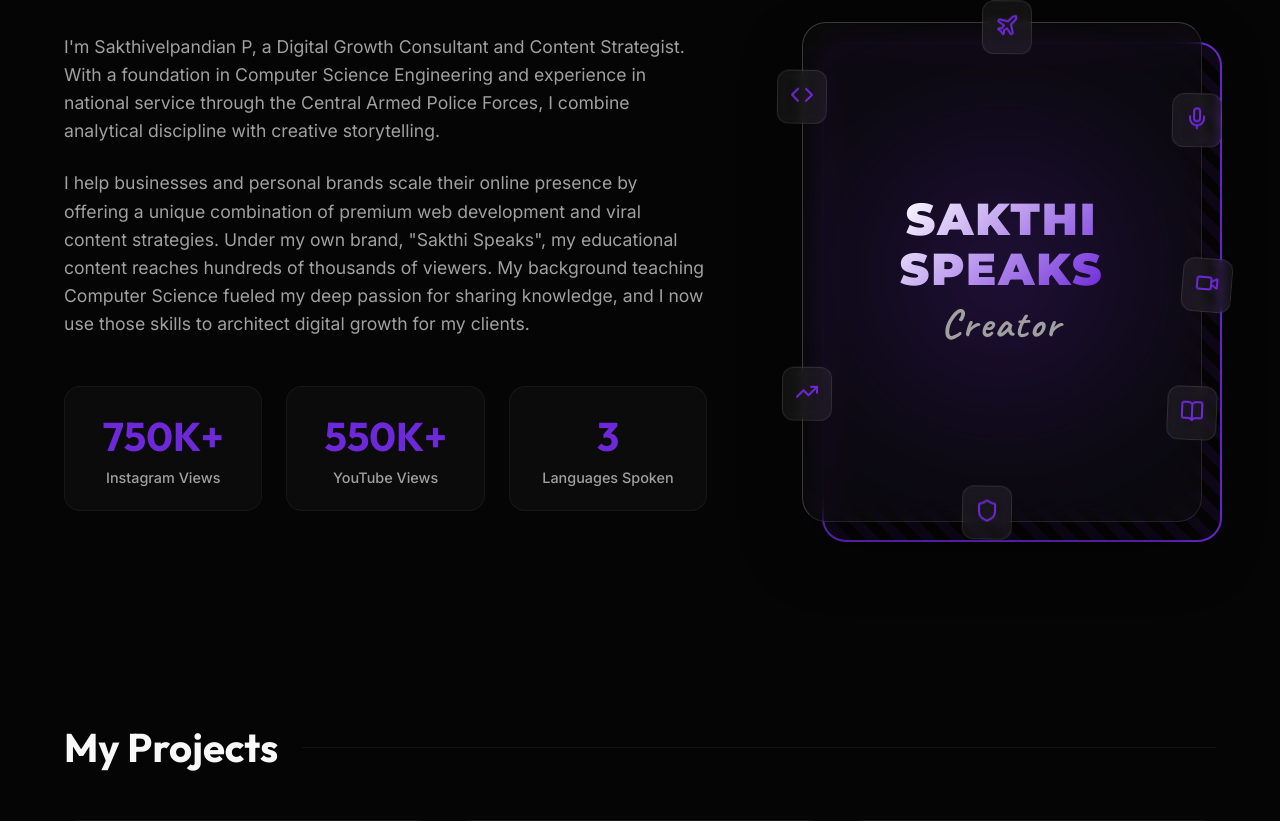
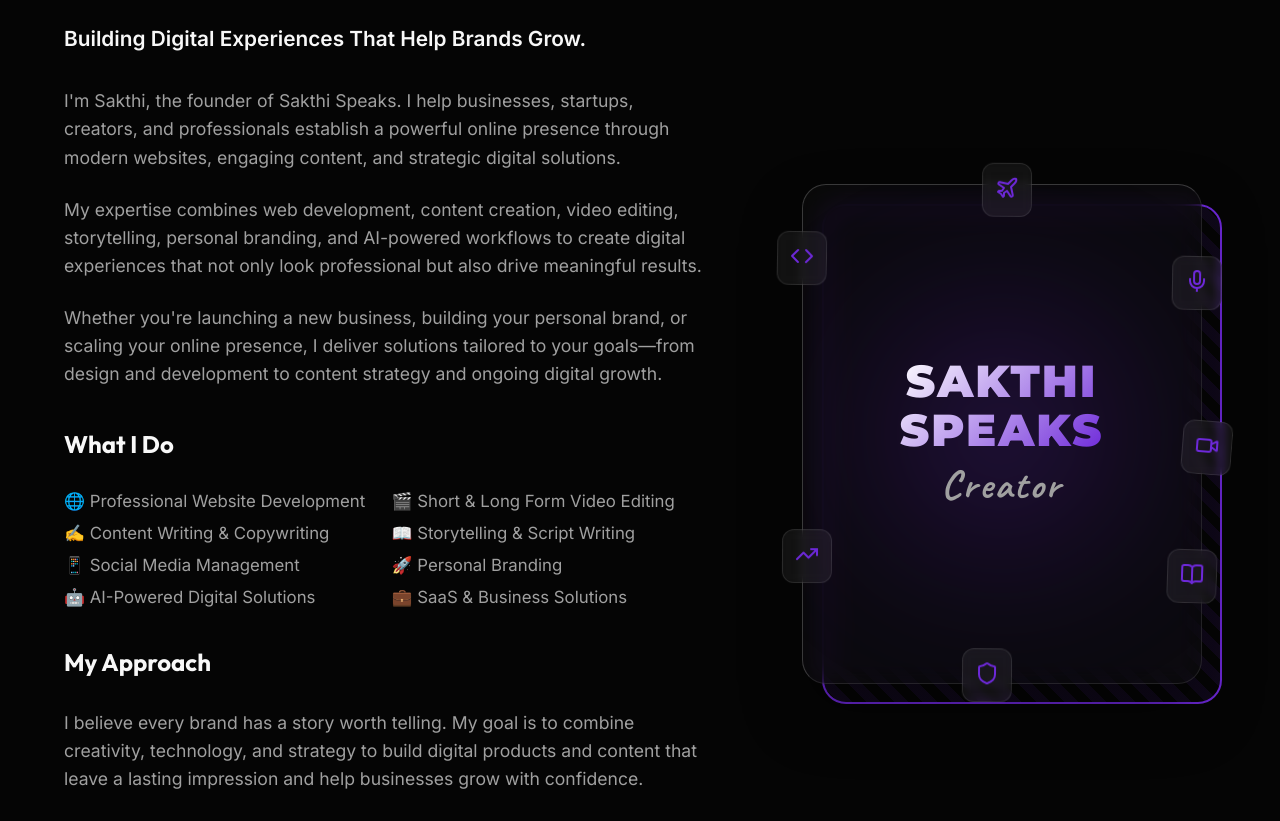
Before and after one commit to imsakthidev/sakthiispeaks, a Next.js app: page / in a window 1280 px wide. Shown: the part 968-1789 px from the top of the page. Built offline with nearby package versions, Linux system fonts and the light colour scheme.

Commit message:
About Updated

```diff
--- a/src/components/About/About.module.css
+++ b/src/components/About/About.module.css
@@ -45,6 +45,45 @@
 .text {
   font-size: 1.1rem;
   color: var(--text-secondary);
+  line-height: 1.6;
+}
+
+.subtitle {
+  font-size: 1.3rem;
+  font-weight: 600;
+  color: var(--text-primary);
+  margin-bottom: 8px;
+}
+
+.sectionHeading {
+  font-size: 1.5rem;
+  font-weight: 700;
+  color: var(--text-primary);
+  margin-top: 16px;
+  margin-bottom: 8px;
+}
+
+.servicesList {
+  list-style: none;
+  padding: 0;
+  margin: 0;
+  display: grid;
+  grid-template-columns: 1fr;
+  gap: 12px;
+}
+
+@media (min-width: 640px) {
+  .servicesList {
+    grid-template-columns: repeat(2, 1fr);
+  }
+}
+
+.servicesList li {
+  font-size: 1.05rem;
+  color: var(--text-secondary);
+  display: flex;
+  align-items: center;
+  gap: 10px;
 }
 
 .stats {
--- a/src/components/About/About.tsx
+++ b/src/components/About/About.tsx
@@ -17,26 +17,38 @@
 
         <div className={styles.content}>
           <div className={styles.textSection}>
-            <p className={styles.text}>
-              I'm Sakthivelpandian P, a Digital Growth Consultant and Content Strategist. With a foundation in Computer Science Engineering and experience in national service through the Central Armed Police Forces, I combine analytical discipline with creative storytelling.
+            <p className={styles.subtitle}>
+              Building Digital Experiences That Help Brands Grow.
             </p>
             <p className={styles.text}>
-              I help businesses and personal brands scale their online presence by offering a unique combination of premium web development and viral content strategies. Under my own brand, "Sakthi Speaks", my educational content reaches hundreds of thousands of viewers. My background teaching Computer Science fueled my deep passion for sharing knowledge, and I now use those skills to architect digital growth for my clients.
+              I'm Sakthi, the founder of Sakthi Speaks. I help businesses, startups, creators, and professionals establish a powerful online presence through modern websites, engaging content, and strategic digital solutions.
             </p>
-            <div className={styles.stats}>
-              <div className={styles.statBox}>
-                <span className={styles.statNumber}>750K+</span>
-                <span className={styles.statLabel}>Instagram Views</span>
-              </div>
-              <div className={styles.statBox}>
-                <span className={styles.statNumber}>550K+</span>
-                <span className={styles.statLabel}>YouTube Views</span>
-              </div>
-              <div className={styles.statBox}>
-                <span className={styles.statNumber}>3</span>
-                <span className={styles.statLabel}>Languages Spoken</span>
-              </div>
-            </div>
+            <p className={styles.text}>
+              My expertise combines web development, content creation, video editing, storytelling, personal branding, and AI-powered workflows to create digital experiences that not only look professional but also drive meaningful results.
+            </p>
+            <p className={styles.text}>
+              Whether you're launching a new business, building your personal brand, or scaling your online presence, I deliver solutions tailored to your goals—from design and development to content strategy and ongoing digital growth.
+            </p>
+
+            <h3 className={styles.sectionHeading}>What I Do</h3>
+            <ul className={styles.servicesList}>
+              <li>🌐 Professional Website Development</li>
+              <li>🎬 Short & Long Form Video Editing</li>
+              <li>✍️ Content Writing & Copywriting</li>
+              <li>📖 Storytelling & Script Writing</li>
+              <li>📱 Social Media Management</li>
+              <li>🚀 Personal Branding</li>
+              <li>🤖 AI-Powered Digital Solutions</li>
+              <li>💼 SaaS & Business Solutions</li>
+            </ul>
+
+            <h3 className={styles.sectionHeading}>My Approach</h3>
+            <p className={styles.text}>
+              I believe every brand has a story worth telling. My goal is to combine creativity, technology, and strategy to build digital products and content that leave a lasting impression and help businesses grow with confidence.
+            </p>
+            <p className={styles.text}>
+              Let's turn your ideas into impactful digital experiences.
+            </p>
           </div>
 
           <div className={styles.imageSection}>
```
